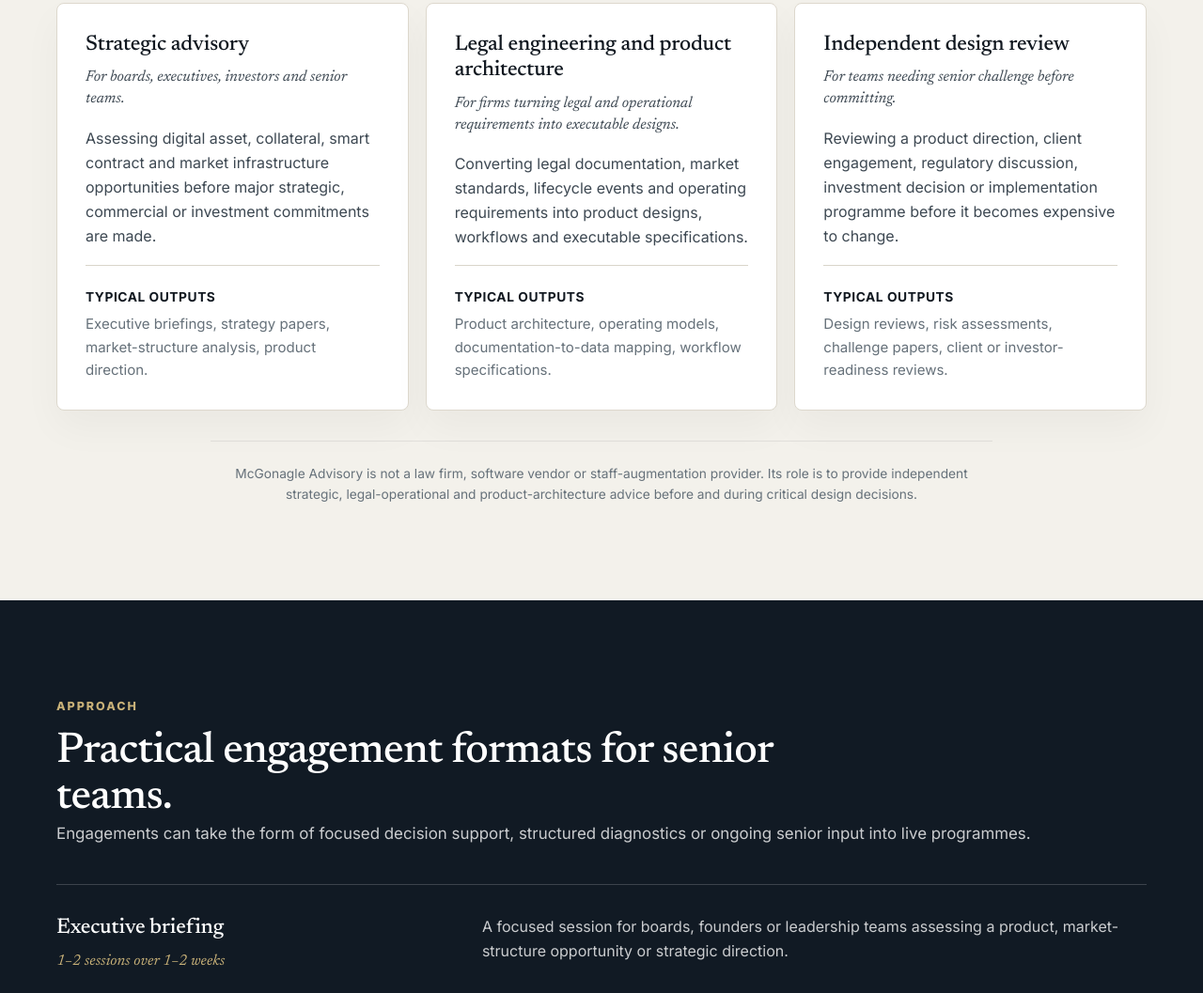
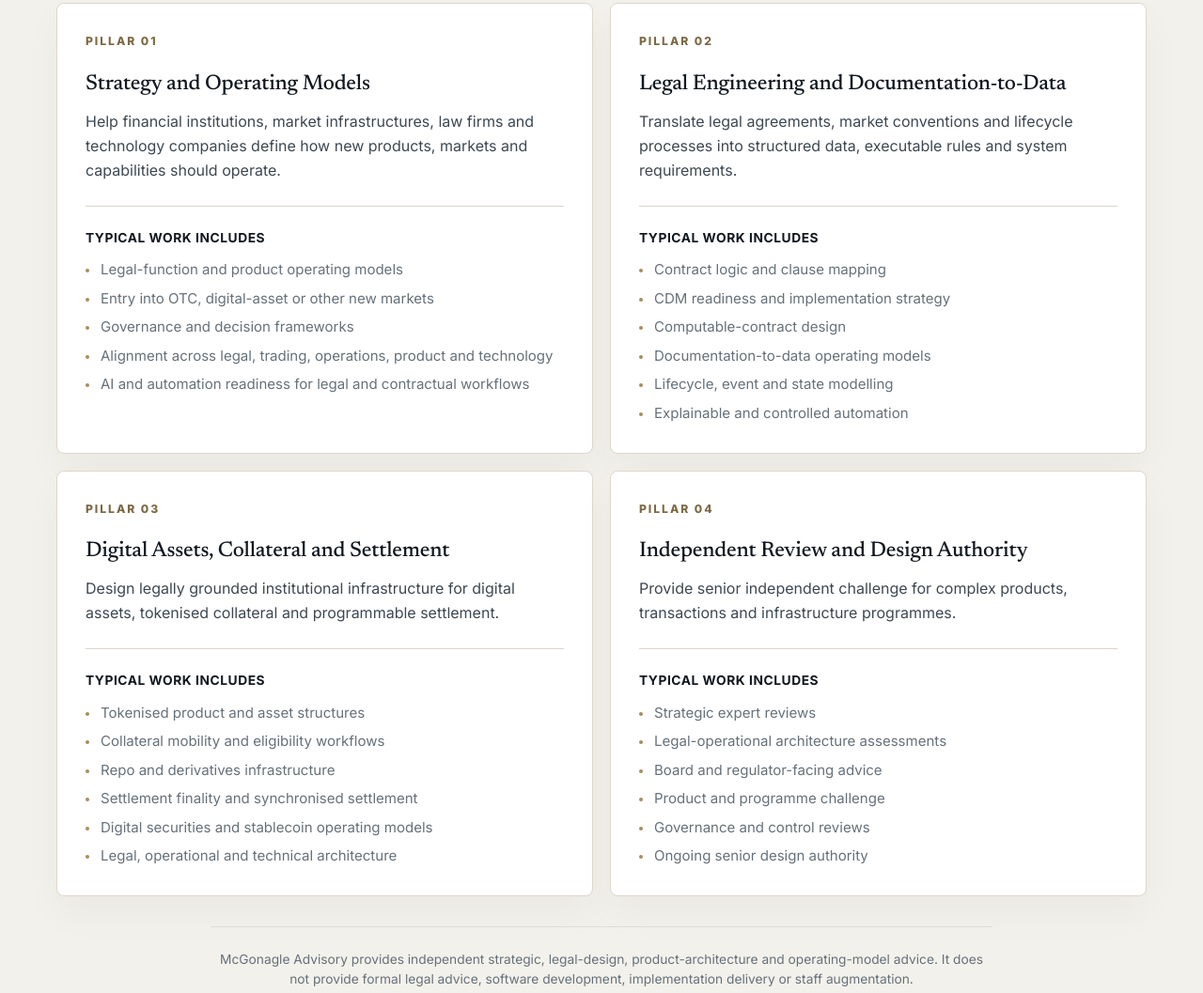
Before and after one commit to CiaranMcGonagle-Personal/McGonagleAdvisory, a plain HTML site: page index.html in a window 1280 px wide. Shown: the part 3042-4099 px from the top of the page at 94% size. Drawn offline with Linux system fonts and the light colour scheme.

Commit message:
Restructure homepage services pillars

```diff
--- a/index.html
+++ b/index.html
@@ -49,11 +49,10 @@
       },
       "areaServed": "Worldwide",
       "serviceType": [
-        "Capital markets advisory",
-        "Tokenisation strategy",
-        "Smart derivatives contracts",
-        "Product and system design",
-        "Independent design review"
+        "Strategy and operating models",
+        "Legal engineering and documentation-to-data",
+        "Digital assets, collateral and settlement",
+        "Independent review and design authority"
       ]
     }
     </script>
@@ -638,12 +637,12 @@
 
       .service-grid {
         display: grid;
-        grid-template-columns: repeat(3, minmax(0, 1fr));
+        grid-template-columns: repeat(2, minmax(0, 1fr));
         gap: 18px;
       }
 
       .service-card {
-        min-height: 384px;
+        min-height: 0;
         display: flex;
         flex-direction: column;
         padding: 30px;
@@ -662,39 +661,53 @@
         text-transform: uppercase;
       }
 
-      .service-card h3 + .card-tagline {
-        margin-top: 10px;
-      }
-
-      .card-tagline {
-        margin: 0 0 18px;
-        color: var(--gold-text);
-        font-family: var(--font-serif);
-        font-style: italic;
-        font-size: 1.02rem;
-        line-height: 1.4;
-      }
-
-      .service-card p {
+      .service-card h3 + p {
+        margin: 14px 0 0;
+      }
+
+      .service-card > p:not(.card-kicker) {
         color: var(--ink-soft);
       }
 
-      .outputs {
-        margin-top: auto;
-        padding-top: 22px;
+      .service-activities {
+        margin: 24px 0 0;
+        padding: 22px 0 0;
         border-top: 1px solid var(--line);
-        color: var(--muted);
-        font-size: 0.94rem;
-      }
-
-      .outputs strong {
+        list-style: none;
+      }
+
+      .service-activities::before {
+        content: "Typical work includes";
         display: block;
-        margin-bottom: 6px;
+        margin-bottom: 12px;
         color: var(--ink);
         font-size: 0.86rem;
         font-weight: 700;
         letter-spacing: 0.04em;
         text-transform: uppercase;
+      }
+
+      .service-activities li {
+        position: relative;
+        padding-left: 16px;
+        color: var(--muted);
+        font-size: 0.94rem;
+        line-height: 1.5;
+      }
+
+      .service-activities li + li {
+        margin-top: 8px;
+      }
+
+      .service-activities li::before {
+        content: "";
+        position: absolute;
+        left: 0;
+        top: 0.67em;
+        width: 4px;
+        height: 4px;
+        background: var(--gold);
+        border-radius: 50%;
       }
 
       .services-disclaimer {
@@ -1039,8 +1052,8 @@
         .profile-grid,
         .cta-panel { grid-template-columns: 1fr; }
         .proof-points,
-        .mandate-grid,
-        .service-grid { grid-template-columns: 1fr; }
+        .mandate-grid { grid-template-columns: 1fr; }
+        .service-grid { grid-template-columns: repeat(2, minmax(0, 1fr)); }
         .mandate-item { min-height: auto; }
         .service-card { min-height: auto; }
         .portrait { position: relative; top: auto; max-height: 620px; }
@@ -1068,6 +1081,7 @@
         .hero-copy { max-width: 100%; font-size: 1rem; }
         .actions { width: 100%; gap: 12px; }
         .button { width: 100%; min-height: 48px; }
+        .service-grid { grid-template-columns: 1fr; }
         section { padding-inline: 16px; }
         .proof-point,
         .mandate-item,
@@ -1250,53 +1264,79 @@
           <div class="section-head">
             <div>
               <p class="section-label">Services</p>
-              <h2 id="services-title">Founder-led advisory across strategy, legal engineering and product architecture.</h2>
+              <h2 id="services-title">Four pillars across strategy, legal design, product architecture and operating models.</h2>
             </div>
             <p class="lead">
-              Engagements are scoped around specific design questions, decision points and senior stakeholder needs.
+              Senior, independent judgement for institutions designing complex products, markets and capabilities.
             </p>
           </div>
           <div class="service-grid">
             <article class="service-card">
-              <h3>Strategic advisory</h3>
-              <p class="card-tagline">For boards, executives, investors and senior teams.</p>
+              <p class="card-kicker">Pillar 01</p>
+              <h3>Strategy and Operating Models</h3>
               <p>
-                Assessing digital asset, collateral, smart contract and market infrastructure opportunities before
-                major strategic, commercial or investment commitments are made.
+                Help financial institutions, market infrastructures, law firms and technology companies define how new
+                products, markets and capabilities should operate.
               </p>
-              <div class="outputs">
-                <strong>Typical outputs</strong>
-                Executive briefings, strategy papers, market-structure analysis, product direction.
-              </div>
+              <ul class="service-activities">
+                <li>Legal-function and product operating models</li>
+                <li>Entry into OTC, digital-asset or other new markets</li>
+                <li>Governance and decision frameworks</li>
+                <li>Alignment across legal, trading, operations, product and technology</li>
+                <li>AI and automation readiness for legal and contractual workflows</li>
+              </ul>
             </article>
             <article class="service-card">
-              <h3>Legal engineering and product architecture</h3>
-              <p class="card-tagline">For firms turning legal and operational requirements into executable designs.</p>
+              <p class="card-kicker">Pillar 02</p>
+              <h3>Legal Engineering and Documentation-to-Data</h3>
               <p>
-                Converting legal documentation, market standards, lifecycle events and operating requirements into
-                product designs, workflows and executable specifications.
+                Translate legal agreements, market conventions and lifecycle processes into structured data, executable
+                rules and system requirements.
               </p>
-              <div class="outputs">
-                <strong>Typical outputs</strong>
-                Product architecture, operating models, documentation-to-data mapping, workflow specifications.
-              </div>
+              <ul class="service-activities">
+                <li>Contract logic and clause mapping</li>
+                <li>CDM readiness and implementation strategy</li>
+                <li>Computable-contract design</li>
+                <li>Documentation-to-data operating models</li>
+                <li>Lifecycle, event and state modelling</li>
+                <li>Explainable and controlled automation</li>
+              </ul>
             </article>
             <article class="service-card">
-              <h3>Independent design review</h3>
-              <p class="card-tagline">For teams needing senior challenge before committing.</p>
+              <p class="card-kicker">Pillar 03</p>
+              <h3>Digital Assets, Collateral and Settlement</h3>
               <p>
-                Reviewing a product direction, client engagement, regulatory discussion, investment decision or
-                implementation programme before it becomes expensive to change.
+                Design legally grounded institutional infrastructure for digital assets, tokenised collateral and
+                programmable settlement.
               </p>
-              <div class="outputs">
-                <strong>Typical outputs</strong>
-                Design reviews, risk assessments, challenge papers, client or investor-readiness reviews.
-              </div>
+              <ul class="service-activities">
+                <li>Tokenised product and asset structures</li>
+                <li>Collateral mobility and eligibility workflows</li>
+                <li>Repo and derivatives infrastructure</li>
+                <li>Settlement finality and synchronised settlement</li>
+                <li>Digital securities and stablecoin operating models</li>
+                <li>Legal, operational and technical architecture</li>
+              </ul>
+            </article>
+            <article class="service-card">
+              <p class="card-kicker">Pillar 04</p>
+              <h3>Independent Review and Design Authority</h3>
+              <p>
+                Provide senior independent challenge for complex products, transactions and infrastructure programmes.
+              </p>
+              <ul class="service-activities">
+                <li>Strategic expert reviews</li>
+                <li>Legal-operational architecture assessments</li>
+                <li>Board and regulator-facing advice</li>
+                <li>Product and programme challenge</li>
+                <li>Governance and control reviews</li>
+                <li>Ongoing senior design authority</li>
+              </ul>
             </article>
           </div>
           <p class="services-disclaimer" role="note">
-            McGonagle Advisory is not a law firm, software vendor or staff-augmentation provider. Its role is to provide
-            independent strategic, legal-operational and product-architecture advice before and during critical design decisions.
+            McGonagle Advisory provides independent strategic, legal-design, product-architecture and operating-model advice.
+            It does not provide formal legal advice, software development, implementation delivery or staff augmentation.
           </p>
         </div>
       </section>
```
